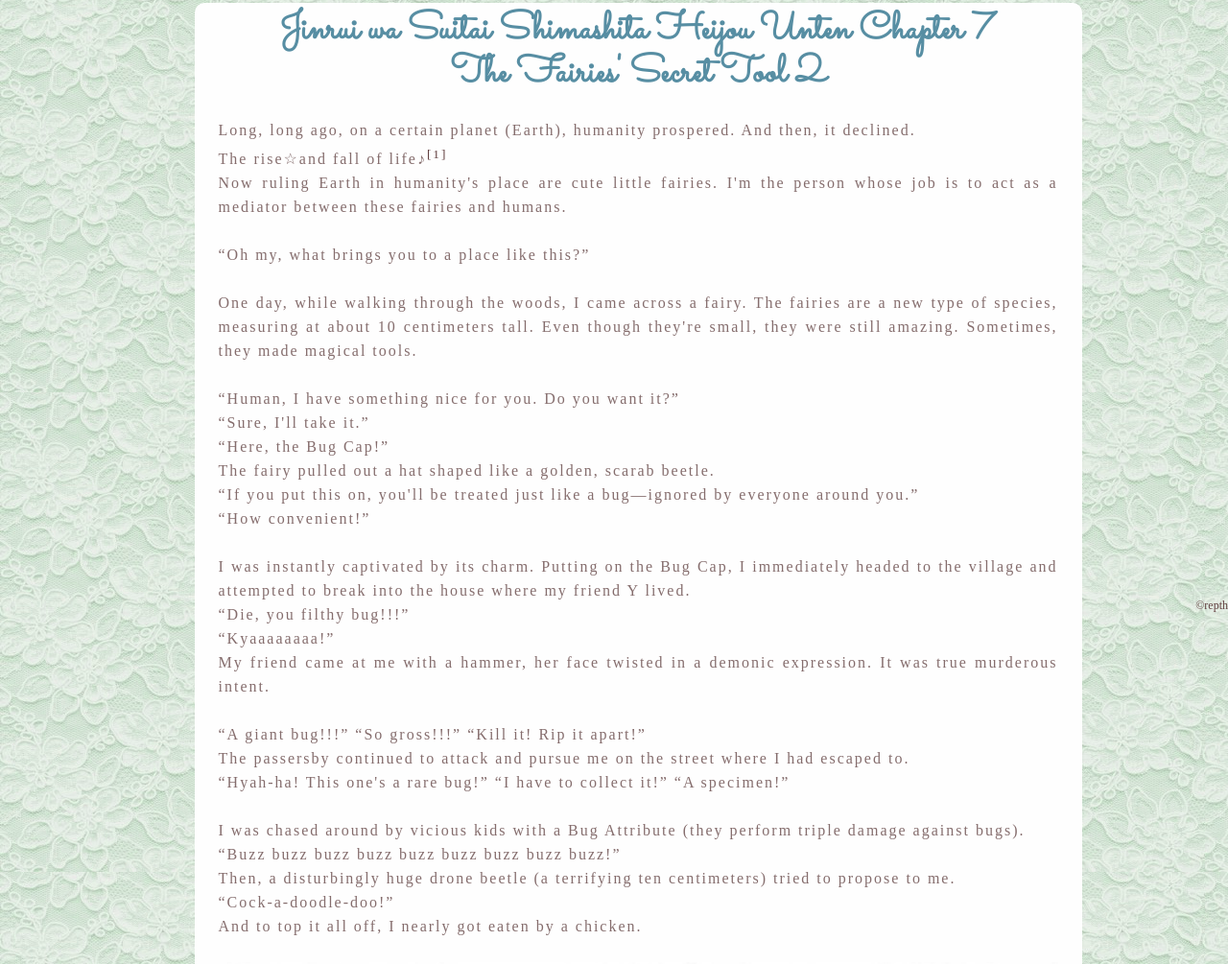
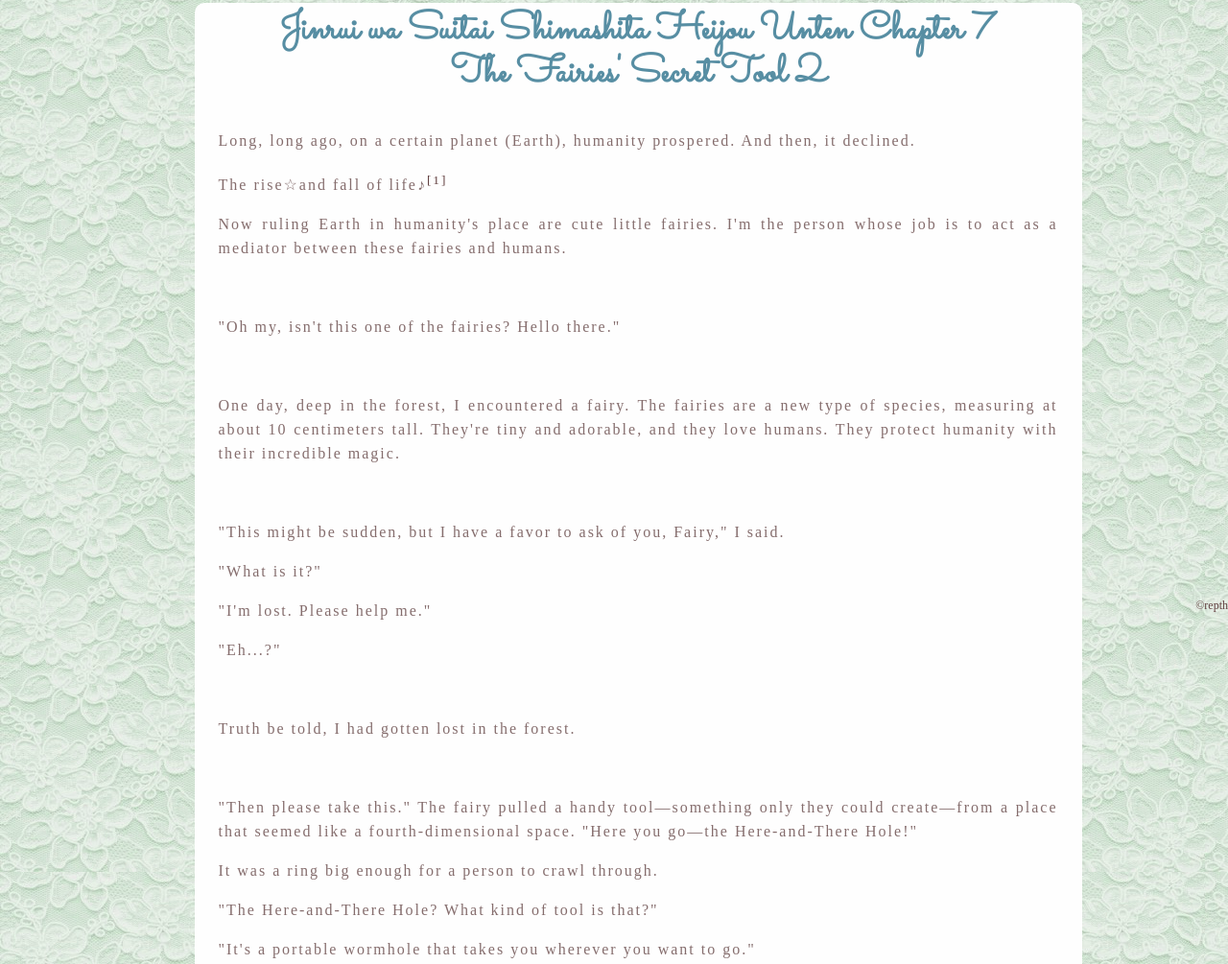
Before and after one commit to xxcrimsoncatxx/xxcrimsoncatxx.github.io, a plain HTML site: page jinrui_wa_suitai_shimashita/jintai_hu_ch7.html in a window 1280 px wide. Shown: the part 91-1096 px from the top of the page at 96% size. Drawn offline with Linux system fonts and the light colour scheme.

Commit message:
Jintai Chapter 7 completed

```diff
--- a/jinrui_wa_suitai_shimashita/jintai_hu_ch7.html
+++ b/jinrui_wa_suitai_shimashita/jintai_hu_ch7.html
@@ -288,80 +288,52 @@ right: 0;
 <div class="entry">
 <div id="top"></div>
 <div class="text">
-<p style="margin:0px;">Long, long ago, on a certain planet (Earth), humanity prospered. And then, it declined.</p>
-
-<p style="margin:0px;">The rise☆and fall of life♪<sup><a href="#authorsnote">[1]</a></sup></p>
-
-<p style="margin:0px;">Now ruling Earth in humanity's place are cute little fairies. I'm the person whose job is to act as a mediator between these fairies and humans.</p>
-
-<br>
-<p style="margin:0px;">“Oh my, what brings you to a place like this?”</p>
-<br>
-
-<p style="margin:0px;">One day, while walking through the woods, I came across a fairy. The fairies are a new type of species, measuring at about 10 centimeters tall. Even though they're small, they were still amazing. Sometimes, they made magical tools.</p>
-<br>
-
-<p style="margin:0px;">“Human, I have something nice for you. Do you want it?”</p>
-
-<p style="margin:0px;">“Sure, I'll take it.”</p>
-
-<p style="margin:0px;">“Here, the Bug Cap!”</p>
-
-<p style="margin:0px;">The fairy pulled out a hat shaped like a golden, scarab beetle.</p>
-
-<p style="margin:0px;">“If you put this on, you'll be treated just like a bug—ignored by everyone around you.”</p>
-
-<p style="margin:0px;">“How convenient!”</p>
-<br>
-
-<p style="margin:0px;">I was instantly captivated by its charm. Putting on the Bug Cap, I immediately headed to the village and attempted to break into the house where my friend Y lived.</p>
-
-<p style="margin:0px;">“Die, you filthy bug!!!”</p>
-
-<p style="margin:0px;">“Kyaaaaaaaa!”</p>
-
-<p style="margin:0px;">My friend came at me with a hammer, her face twisted in a demonic expression. It was true murderous intent.</p>
-<br>
-
-<p style="margin:0px;">“A giant bug!!!” “So gross!!!” “Kill it! Rip it apart!”</p>
-
-<p style="margin:0px;">The passersby continued to attack and pursue me on the street where I had escaped to.</p>
-
-<p style="margin:0px;">“Hyah-ha! This one's a rare bug!” “I have to collect it!” “A specimen!”</p>
-<br>
-
-<p style="margin:0px;">I was chased around by vicious kids with a Bug Attribute (they perform triple damage against bugs).</p>
-
-<p style="margin:0px;">“Buzz buzz buzz buzz buzz buzz buzz buzz buzz!”</p>
-
-<p style="margin:0px;">Then, a disturbingly huge drone beetle (a terrifying ten centimeters) tried to propose to me.</p>
-
-<p style="margin:0px;">“Cock-a-doodle-doo!”</p>
-
-<p style="margin:0px;">And to top it all off, I nearly got eaten by a chicken.</p>
-<br>
-
-<img src="/photos/jintai/JintaiHeijouUntenCH6.png" style="width:875px;height:600px;">
-
-
-<p style="margin:0px;">While wearing the Bug Cap, you're recognized as an insect by others, but whether they ignore you or not depends on the person.</p>
-
-<p style="margin:0px;">Well, that makes sense… I learned how even typically kind people change when faced with bugs. Perhaps that was their true nature all along. This fairy goodie was far too dangerous.</p>
-
-<p style="margin:0px;">“…This is now banned.”</p>
-
-<p style="margin:0px;">“Ehh—”</p>
-<br>
-
-<p style="margin:0px;">Humanity, today as always, continues its glorious decline. </p>
-<br>
-<br>
-<p style="margin:0px; text-align: center;">✦•······················•✦•······················•✦</p>
-<br>
-
-<p id="authorsnote">[1] The original line is えーこ☆せーすい♪, which would look like this 「栄枯盛衰」 or 「えいこせいすい」 without the emoticons. The phrase means the "ups and downs of life" or "vicissitudes of fortune".
-   <a href="#top">Back to Text</a>
-</p>
+<p>Long, long ago, on a certain planet (Earth), humanity prospered. And then, it declined.</p>
+<p>The rise☆and fall of life♪<sup id="cite_ref-1" class="reference"><a href="#cite_note-1"><span class="cite-bracket">[</span>1<span class="cite-bracket">]</span></a></sup></p>
+<p id="mwBg">Now ruling Earth in humanity's place are cute little fairies. I'm the person whose job is to act as a mediator between these fairies and humans.</p>
+<p id="mwBg">&nbsp;</p>
+<p id="mwBw">"Oh my, isn't this one of the fairies? Hello there."</p>
+<p id="mwBw">&nbsp;</p>
+<p id="mwCA">One day, deep in the forest, I encountered a fairy. The fairies are a new type of species, measuring at about 10 centimeters tall. They're tiny and adorable, and they love humans. They protect humanity with their incredible magic.</p>
+<p id="mwCA">&nbsp;</p>
+<p id="mwCQ">"This might be sudden, but I have a favor to ask of you, Fairy," I said.</p>
+<p id="mwCg">"What is it?"</p>
+<p id="mwCw">"I'm lost. Please help me."</p>
+<p id="mwDA">"Eh...?"</p>
+<p id="mwDA">&nbsp;</p>
+<p id="mwDQ">Truth be told, I had gotten lost in the forest.</p>
+<p id="mwDQ">&nbsp;</p>
+<p id="mwDg">"Then please take this." The fairy pulled a handy tool&mdash;something only they could create&mdash;from a place that seemed like a fourth-dimensional space. "Here you go&mdash;the Here-and-There Hole!"</p>
+<p id="mwDw">It was a ring big enough for a person to crawl through.</p>
+<p id="mwEA">"The Here-and-There Hole? What kind of tool is that?"</p>
+<p id="mwEQ">"It's a portable wormhole that takes you wherever you want to go."</p>
+<img src="/photos/jintai/JintaiHeijouUntenCH7.png" style="width:875px;height:450px;">
+<p id="mwFg">"How do I use it?"</p>
+<p id="mwFw">"Please take a look at the manual."</p>
+<p id="mwFw">&nbsp;</p>
+<p id="mwGA">I skimmed the little booklet I'd been handed.</p>
+<p id="mwGA">&nbsp;</p>
+<p id="mwGQ">The Here-and-There Hole is a tool that creates a passage through space, allowing you to travel anywhere you want to go. To use it, simply attach it to a vertical surface like a wall and state your destination. The connection is successful when you see the scenery of your destination on the other side of the hole. Travel time is approximately 0 seconds! Enjoy a comfortable modern life.</p>
+<p id="mwGQ">&nbsp;</p>
+<p id="mwGg">It was too convenient. I had no choice but to go through this dream hole. I immediately attached the ring to a nearby tree trunk and stated my destination. My childhood home appeared on the other side of the hole. Just step through here, right? Just as I was about to throw myself in, my eyes caught a sentence printed in extremely fine print at the very end of the manual:</p>
+<p id="mwGg">&nbsp;</p>
+<p id="mwGw"><em>"※This product uses a copying method where only the scanned data of the subject is transferred, which is then completely reproduced upon arriving at the destination. Please note that the original body will be painlessly deleted after scanning."</em></p>
+<p id="mwGw">&nbsp;</p>
+<p id="mwHA">"...Um, doesn't this mean the original just dies?"</p>
+<p id="mwHQ">"Well, an identical copy will live on in your place..."</p>
+<p id="mwHg">"Could you not bring me something like this until you've figured out the ethical problems first?"</p>
+<p id="mwHw">"...You always make things so difficult for us&mdash;"</p>
+<p id="mwHw">&nbsp;</p>
+<p id="mwIA">Humanity, today as always, continues its glorious decline.</p>
+<p>&nbsp;</p>
+<p>&nbsp;</p>
+<p>&nbsp;</p>
+<h2><span id="Author.27s_Notes"></span><span id="Author's_Notes" class="mw-headline">Author's Notes</span></h2>
+<div class="mw-references-wrap">
+<ol class="references">
+<li id="cite_note-1">&nbsp;<span class="reference-text">The original line is えーこ☆せーすい♪, which would look like this 「栄枯盛衰」 or 「えいこせいすい」 without the emoticons. The phrase means the "ups and downs of life" or "vicissitudes of fortune".</span></li>
+</ol>
+</div>
 <br>
 <br>
 <p style="margin:0px; text-align: center;">❤</p>
```
Also changed, not shown: photos/jintai/JintaiHeijouUntenCH7.png (added).
